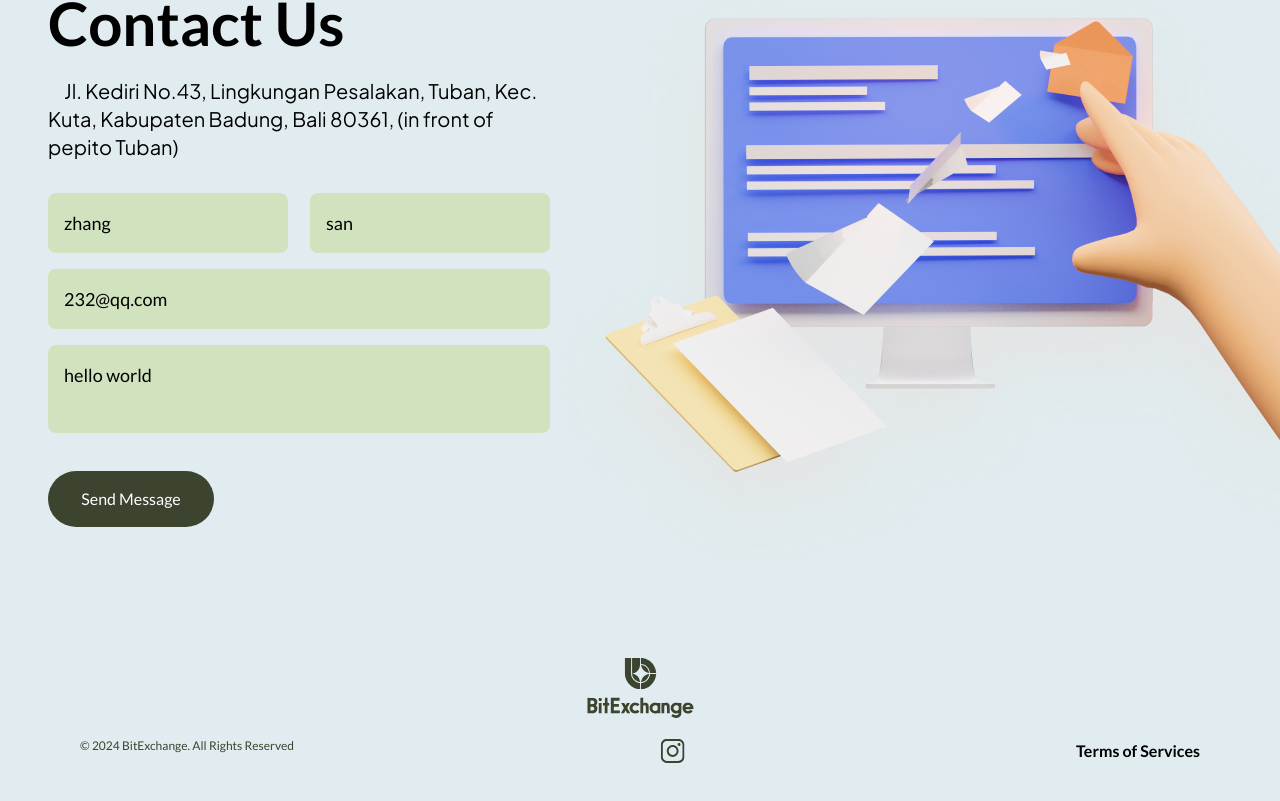
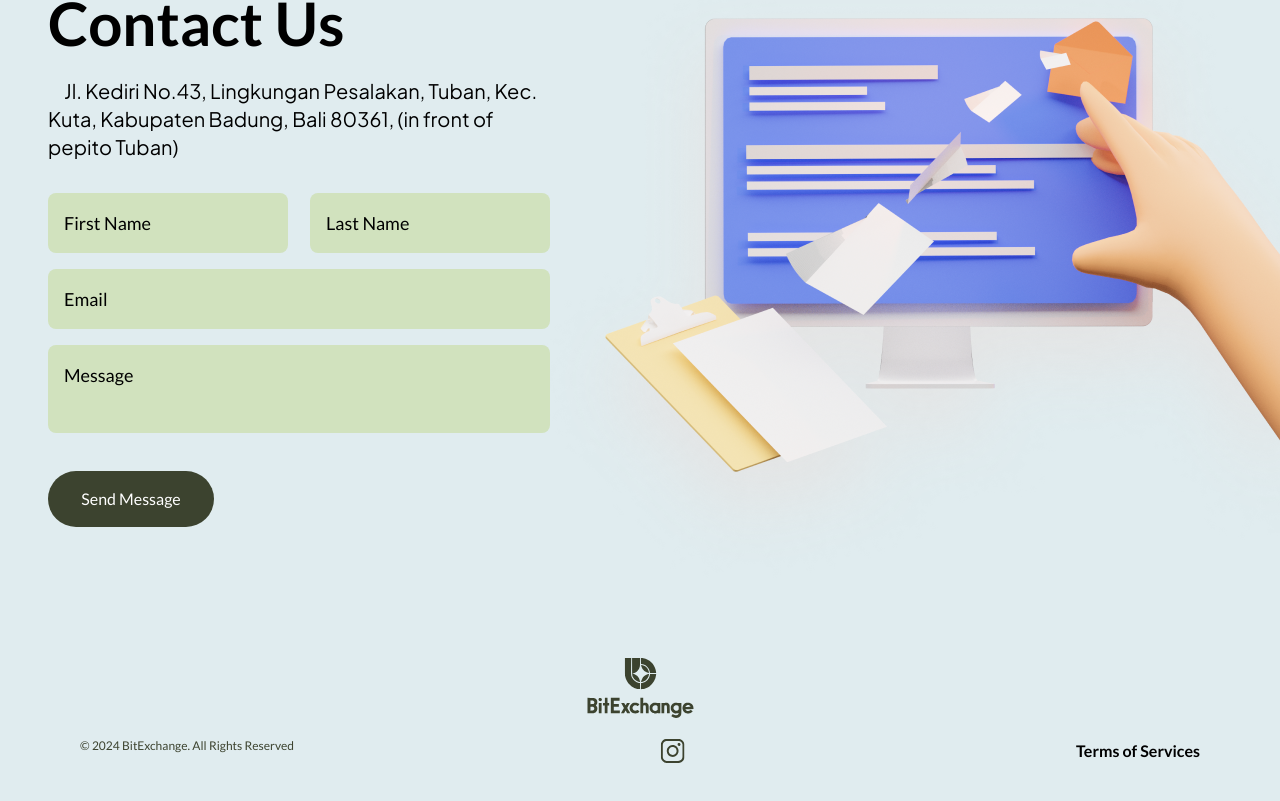
Before and after one commit to liyunfei22/bit-exchange, a Next.js app: page / in a window 1280 px wide. Shown: the part 3700-4501 px from the top of the page. Built offline with nearby package versions, Linux system fonts and the light colour scheme.

Commit message:
clear form

```diff
--- a/src/components/ConcatUs.tsx
+++ b/src/components/ConcatUs.tsx
@@ -9,10 +9,10 @@ const plus_Jakarta_Sans = Plus_Jakarta_Sans({
 });
 
 export default function ConcatUs() {
-  const [firstName, setFirstName] = useState("zhang");
-  const [lastName, setLastName] = useState("san");
-  const [email, setEmail] = useState("232@qq.com");
-  const [message, setMessage] = useState("hello world");
+  const [firstName, setFirstName] = useState("");
+  const [lastName, setLastName] = useState("");
+  const [email, setEmail] = useState("");
+  const [message, setMessage] = useState("");
 
   const handleSendLark = () => {
     fetch("/api/send-lark", {
```
